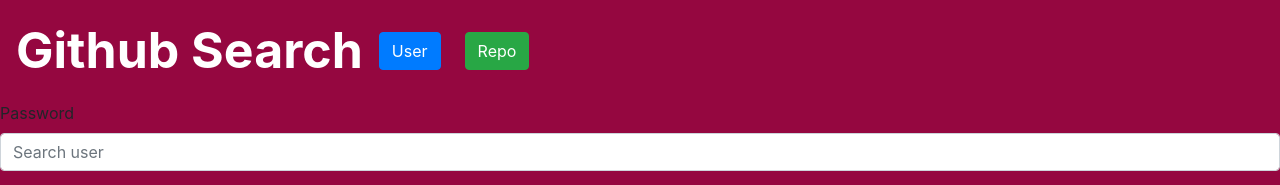
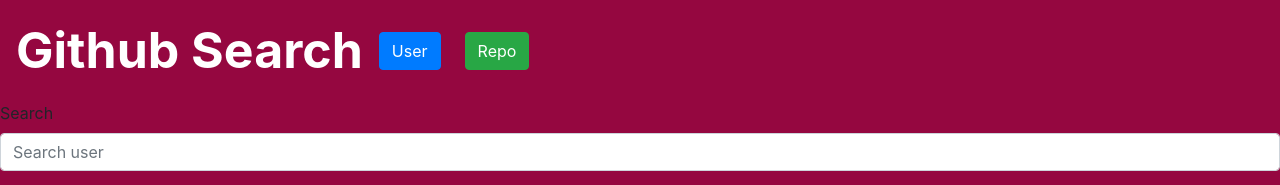
Before and after one commit to CERRAA/Web-Git, an Angular app: page /user in a window 1280 px wide. Shown: the top 185 px of the page. Built offline with nearby package versions, Linux system fonts and the light colour scheme.

Commit message:
changed the size of the user search form

```diff
--- a/src/app/user/user.component.html
+++ b/src/app/user/user.component.html
@@ -1,6 +1,6 @@
 <form (ngSubmit)="submitUser()">
   <div class="form-group">
-    <label for="exampleInputPassword1">Password</label>
+    <label for="exampleInputPassword1">Search</label>
     <input type="text" class="form-control" id="searchbar"   placeholder="Search user" name="user" [(ngModel)]="user">
   </div>
   <button  id="searchuser" type="submit" class="btn btn-primary">Search User</button>
```
